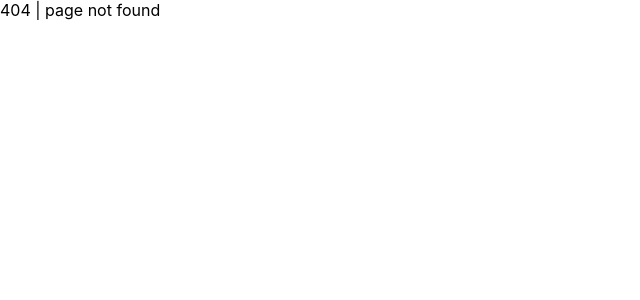
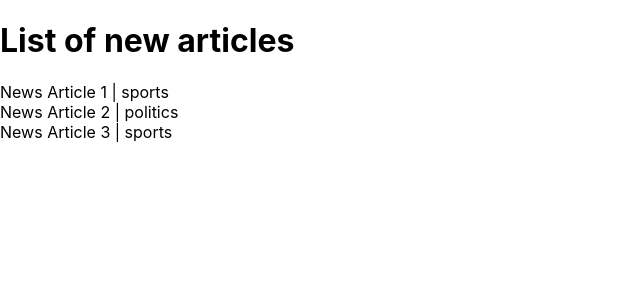
Before and after one commit to ETS-ReactNative1/next_application, a Next.js app in the folder next-app/: page /news in a window 1280 px wide. Before the commit this address had no page. Shown: the top 300 px of the page, without its empty margins (0-640 px from the left). Built offline with nearby package versions, Linux system fonts and the light colour scheme; data requests are answered from the project's data file.

Commit message:
SSR section

```diff
--- /dev/null
+++ b/next-app/pages/news/index.js
@@ -0,0 +1,26 @@
+import React from "react";
+
+const NewsList = ({ articles }) => {
+  return (
+    <div>
+      <h1>List of new articles</h1>
+      {articles.map((article) => (
+        <div key={article.id}>
+          {article.title} | {article.category}
+        </div>
+      ))}
+    </div>
+  );
+};
+
+export default NewsList;
+
+export async function getServerSideProps() {
+  const response = await fetch("http://localhost:4000/news");
+  const articles = await response.json();
+  return {
+    props: {
+      articles,
+    },
+  };
+}
```
Also changed, not shown: next-app/pages/news/[category].js (added, +37 -0 lines), 1 other file (tests, documents, lock files or other folders).
